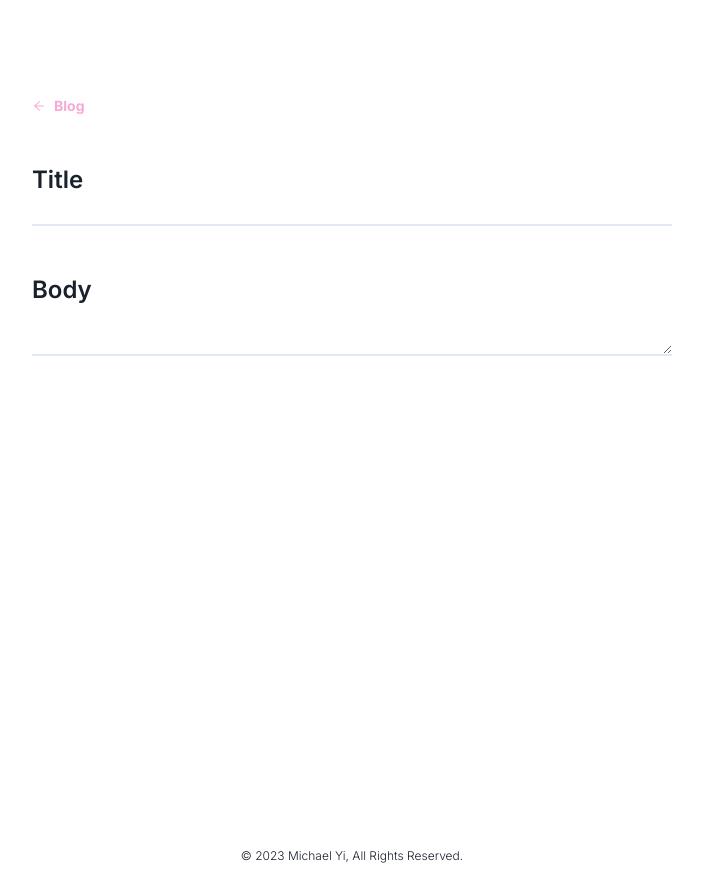
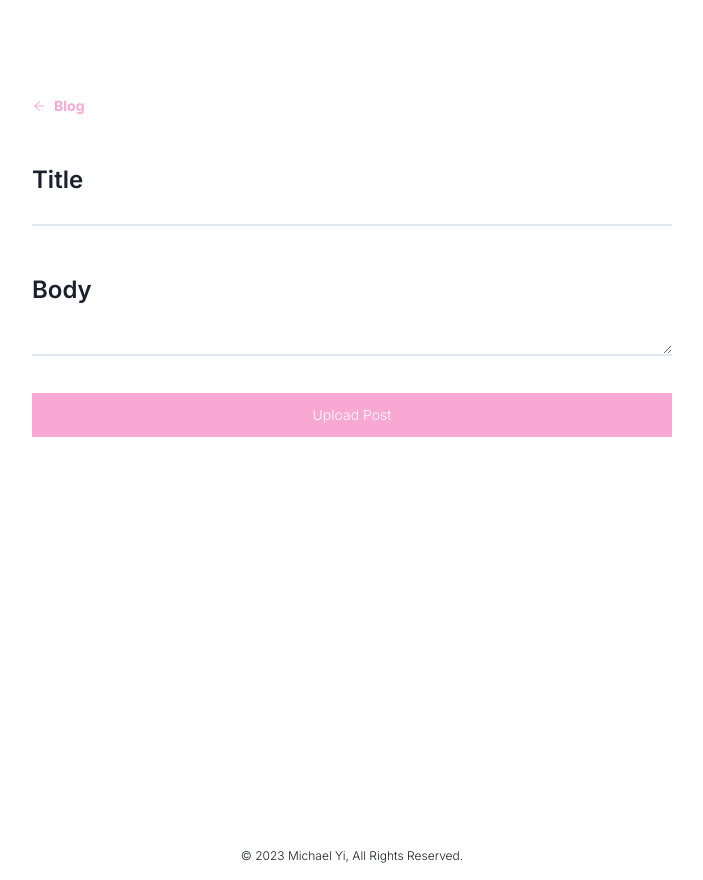
Before and after one commit to michaelhyi/personal-website, a Next.js app in the folder client/: page /blog/create in a window 1280 px wide. Shown: the whole page, without its empty margins (288-991 px from the left). Built offline with nearby package versions, Linux system fonts and the light colour scheme; no server answers.

Commit message:
feat(create post): create post functioanlity complete

```diff
--- a/client/package.json
+++ b/client/package.json
@@ -24,6 +24,7 @@
     "framer-motion": "^10.16.4",
     "next": "13.4.12",
     "postcss": "8.4.27",
+    "query-string": "^8.1.0",
     "react": "18.2.0",
     "react-dom": "18.2.0",
     "react-hook-form": "^7.46.2",
--- a/client/src/pages/blog/create.tsx
+++ b/client/src/pages/blog/create.tsx
@@ -1,13 +1,32 @@
 import { useRouter } from "next/navigation";
-import { useEffect, useState } from "react";
+import { useCallback, useEffect, useState } from "react";
 import Container from "../../components/Container";
 import Loading from "../../components/Loading";
 import ArrowLink from "../../components/links/ArrowLink";
-import { readUserByToken } from "../../services/api";
+import { createPost, readUserByToken } from "../../services/api";
+import { FieldValues, SubmitHandler, useForm } from "react-hook-form";
+import { Spinner } from "@chakra-ui/react";
 
 const Create = () => {
   const router = useRouter();
   const [loading, setLoading] = useState(true);
+  const [submitting, setSubmitting] = useState(false);
+  const { register, handleSubmit } = useForm<FieldValues>({
+    defaultValues: {
+      title: "",
+      body: "",
+    },
+  });
+
+  const handleUpload: SubmitHandler<FieldValues> = useCallback(
+    async (data) => {
+      setSubmitting(true);
+      await createPost(data as { title: string; body: string })
+        .then((res) => router.push("/blog/" + res))
+        .finally(() => setSubmitting(false));
+    },
+    [setSubmitting, router]
+  );
 
   useEffect(() => {
     readUserByToken(localStorage.getItem("token") as string)
@@ -28,17 +47,23 @@ const Create = () => {
       <div className="mt-12 font-semibold text-2xl">Title</div>
       <input
         className="border-b-2 w-full mt-2"
-        // {...register("email")}
-        id="email"
-        // disabled={submitting}
+        {...register("title")}
+        id="title"
+        disabled={submitting}
       />
       <div className="mt-12 font-semibold text-2xl">Body</div>
       <textarea
         className="border-b-2 w-full mt-2"
-        // {...register("email")}
-        id="email"
-        // disabled={submitting}
+        {...register("body")}
+        id="body"
+        disabled={submitting}
       />
+      <button
+        onClick={(e) => handleSubmit(handleUpload)(e)}
+        className="text-center w-full py-3 bg-pink-300 text-white mt-8 duration-500 hover:opacity-50"
+      >
+        {submitting ? <Spinner size="xs" /> : "Upload Post"}
+      </button>
     </Container>
   );
 };
--- a/client/src/services/api.ts
+++ b/client/src/services/api.ts
@@ -1,4 +1,5 @@
 import { http } from "./http";
+import qs from "query-string";
 
 export const readPost = async (id: string) => {
   const res = await http("/post/" + id, "GET");
@@ -6,7 +7,7 @@ export const readPost = async (id: string) => {
 };
 
 export const readAllPosts = async () => {
-  const res = await http("/post", "GET");
+  const res = await http("/post?" + qs.stringify({ date: new Date() }), "GET");
   return res.json();
 };
 
@@ -19,3 +20,8 @@ export const readUserByToken = async (token: string) => {
   const res = await http("/user/" + token, "GET");
   return res.json();
 };
+
+export const createPost = async (data: { title: string; body: string }) => {
+  const res = await http("/post", "POST", data);
+  return res.text();
+};
```
Also changed, not shown: 1 other file (tests, documents, lock files or other folders).
